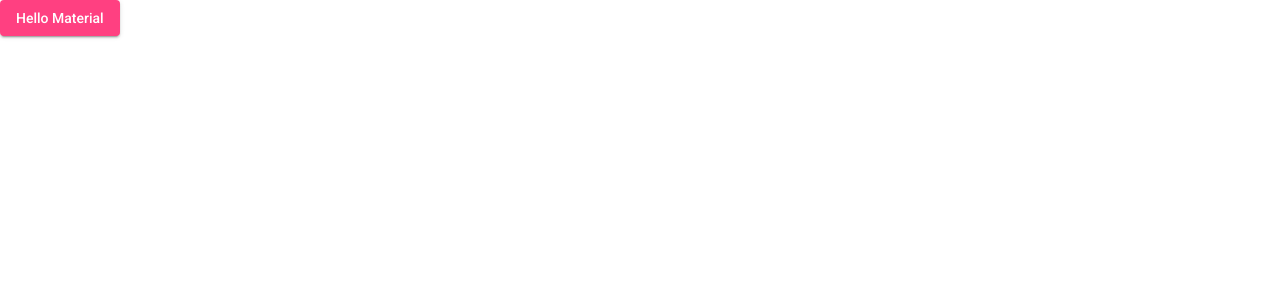
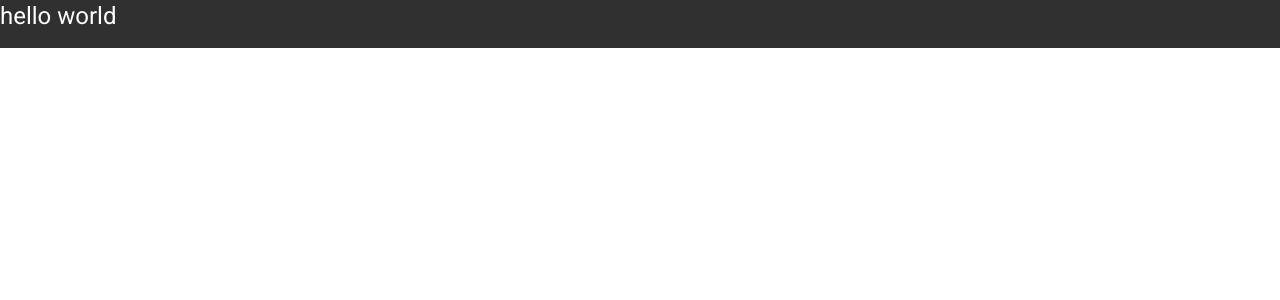
Before and after one commit to brianwang17/angular-kanban, an Angular app: page / in a window 1280 px wide. Shown: the top 300 px of the page. Built offline with nearby package versions, Linux system fonts and the light colour scheme.

Commit message:
Adds in progress navigation shell component

```diff
--- a/src/app/app.component.html
+++ b/src/app/app.component.html
@@ -1,3 +1,4 @@
-
-<button mat-raised-button color="accent">Hello Material</button>
-<router-outlet></router-outlet>
+<app-shell>
+  <h1>hello world</h1>
+  <router-outlet></router-outlet>
+</app-shell>
--- a/src/app/shared/shell/shell.component.html
+++ b/src/app/shared/shell/shell.component.html
@@ -1 +1,17 @@
-<p>shell works!</p>
+<mat-sidenav-container class="sidenav-container">
+
+  <!-- the hashtag thing is a template variable -->
+  <!-- template variables allow you to control this component like -->
+  <!-- open and close the drawer directly from the html -->
+  <!-- on things like button clicks -->
+  <mat-sidenav #drawer class="sidenav" fixedInViewport
+    [attr.role]="(isHandset$ | async)">
+    Sidenav content
+  </mat-sidenav>
+
+  <mat-sidenav-content>
+    <ng-content>
+
+    </ng-content>
+  </mat-sidenav-content>
+</mat-sidenav-container>
--- a/src/app/shared/shell/shell.component.ts
+++ b/src/app/shared/shell/shell.component.ts
@@ -1,4 +1,7 @@
 import { Component, OnInit } from '@angular/core';
+import { BreakpointObserver, Breakpoints } from '@angular/cdk/layout';
+import { Observable } from 'rxjs';
+import { map, shareReplay } from 'rxjs/operators';
 
 @Component({
   selector: 'app-shell',
@@ -7,7 +10,14 @@ import { Component, OnInit } from '@angular/core';
 })
 export class ShellComponent implements OnInit {
 
-  constructor() { }
+
+  constructor(private breakpointObserver: BreakpointObserver) { }
+
+  isHandset$: Observable<boolean> = this.breakpointObserver.observe([Breakpoints.Handset])
+    .pipe(
+      map(result => result.matches),
+      shareReplay()
+    );
 
   ngOnInit(): void {
   }
```
